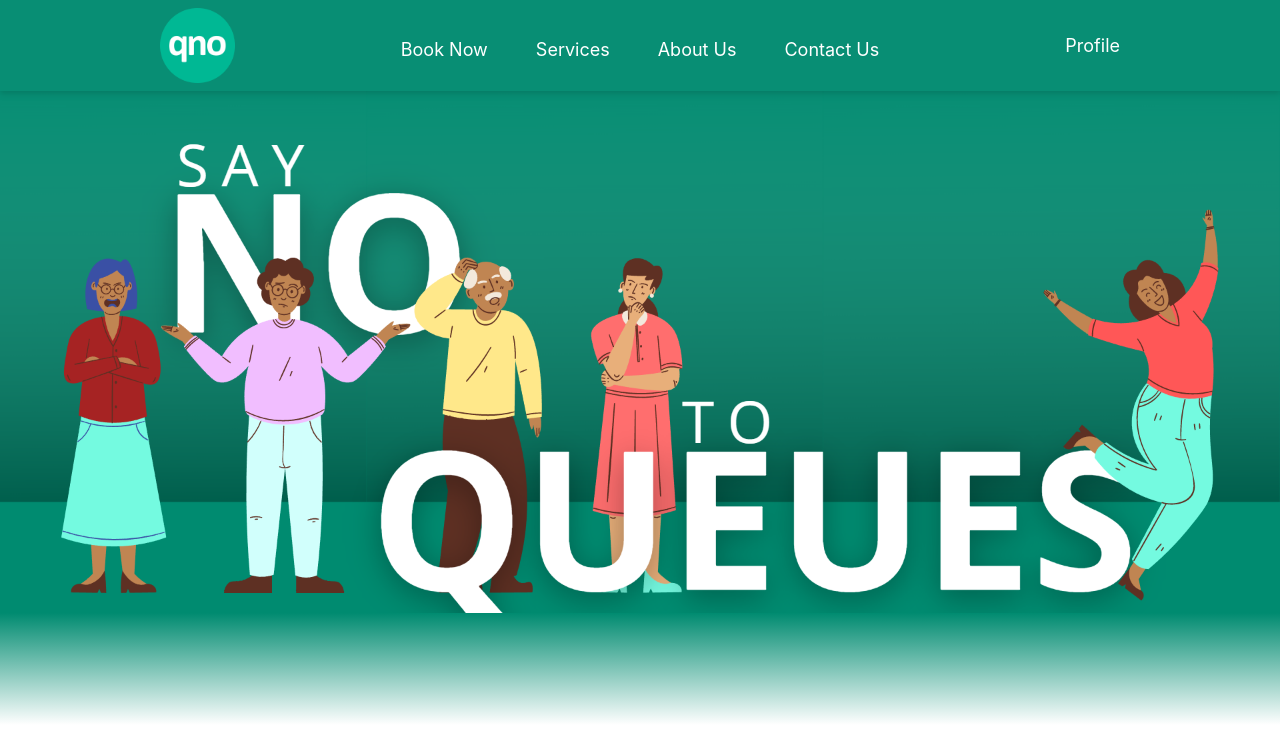
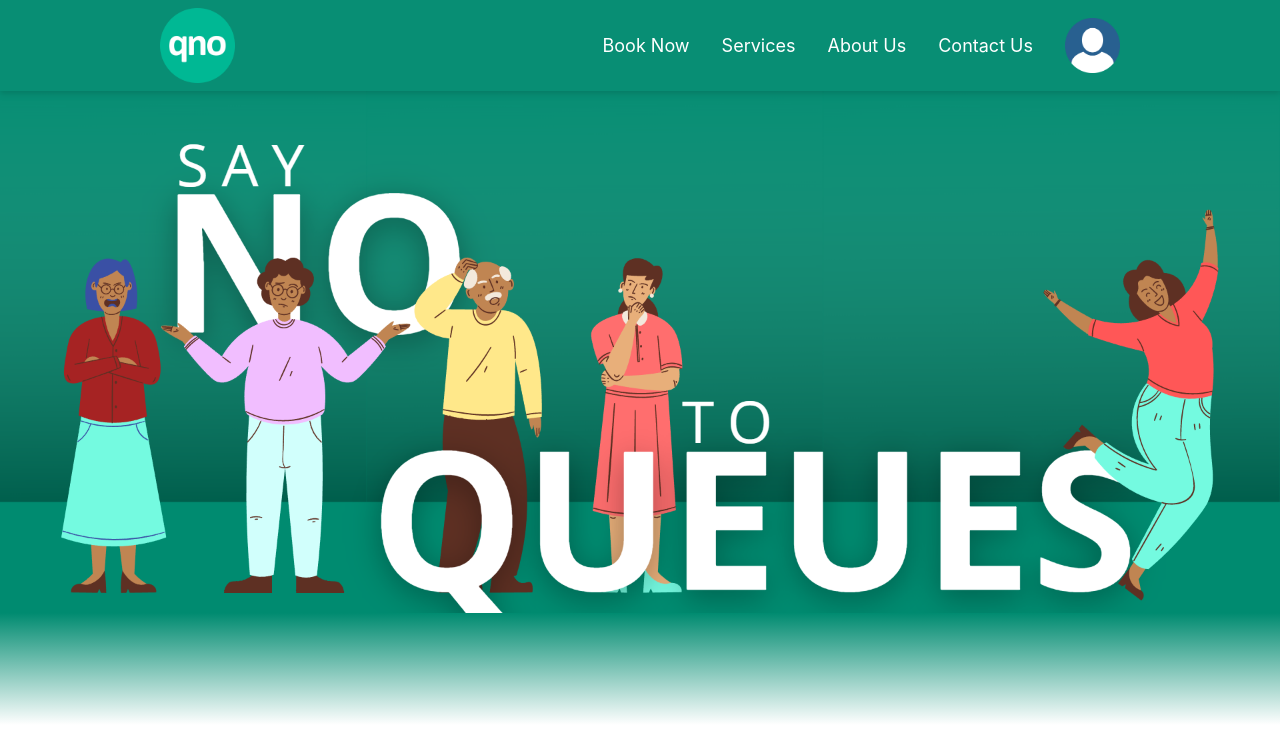
Before and after one commit to drigesh/qno-web, a React (Create React App) app in the folder frontend/: page / in a window 1280 px wide. Shown: the top 754 px of the page. Built offline with nearby package versions, Linux system fonts and the light colour scheme.

Commit message:
Hamburger menu implemented

```diff
--- a/frontend/src/App.js
+++ b/frontend/src/App.js
@@ -1,17 +1,17 @@
 import './App.css';
 import Footer from './components/Footer';
-import Header from './components/Header';
 import Carouselservices from './components/Carouselservices';
 import Frontbanner from './components/Frontbanner';
 import Features from './components/Features';
 import Servicesdescription from './components/Servicesdescription';
 import Testimonial from './components/Testimonial';
 import Checkin from './components/Checkin';
+import HamburgerHeader from './components/HamburgerHeader';
 
 function App() {
   return (
     <div className="App">
-    <Header/>
+    <HamburgerHeader/>
     <Frontbanner/>
     <Servicesdescription/>
     <Carouselservices/>
--- a/frontend/src/components/Footer.js
+++ b/frontend/src/components/Footer.js
@@ -17,10 +17,10 @@ export default function Footer1() {
  </div>
         <div class="col-12 col-lg-5   mt-4">
         <div className='font- d-flex   flex-lg-row justify-content-around'>
-                            <a className={`block text-center ${classes.font_poppins} transition ease-in-out delay-150  hover:-translate-y-1 hover:scale-125  duration-300`}href='#w'> About </a>
-                            <a className={`block text-center ${classes.font_poppins} transition ease-in-out delay-150  hover:-translate-y-1 hover:scale-125  duration-300`}href='#w'> Features </a>
-                            <a className={`block text-center ${classes.font_poppins} transition ease-in-out delay-150  hover:-translate-y-1 hover:scale-125  duration-300`}href='#w'> services </a>
-                            <a className={`block text-center ${classes.font_poppins} transition ease-in-out delay-150  hover:-translate-y-1 hover:scale-125  duration-300`}href='#w'> contact </a>
+                            <a className={`block text-center ${classes.font_poppins}`}href='#w'> About </a>
+                            <a className={`block text-center ${classes.font_poppins}`}href='#w'> Features </a>
+                            <a className={`block text-center ${classes.font_poppins}`}href='#w'> services </a>
+                            <a className={`block text-center ${classes.font_poppins}`}href='#w'> contact </a>
                         </div>
         </div>
       </div>
@@ -29,10 +29,10 @@ export default function Footer1() {
     <div class=" col-12 col-md-4 mt-auto mb-2  order-1">9144493485</div>
     <div class=" col-12 col-md-8 col-lg-6 offset-lg-2 mb-2  mt-3 d-flex justify-content-around order-3 order-md-2justify-content-sm-around">
 
-    <div><i className="fab fa-twitter-square md:mx-1 lg:mx-2 fa-2x transition ease-in-out delay-150  hover:-translate-y-1 hover:scale-150  duration-300"></i></div>
-    <div><i className="fab fa-facebook-square md:mx-1 lg:mx-2 fa-2x transition ease-in-out delay-150  hover:-translate-y-1 hover:scale-150  duration-300"></i></div>
-    <div><i className="fab fa-linkedin md:mx-1 lg:mx-2 fa-2x transition ease-in-out delay-150  hover:-translate-y-1 hover:scale-150  duration-300"></i></div>
-    <div><i className="fab fa-instagram-square md:mx-1 lg:mx-2 mr-auto fa-2x transition ease-in-out delay-150  hover:-translate-y-1 hover:scale-150  duration-300"></i></div>
+    <div><i className="fab fa-twitter-square md:mx-1 lg:mx-2 fa-2x"></i></div>
+    <div><i className="fab fa-facebook-square md:mx-1 lg:mx-2 fa-2x"></i></div>
+    <div><i className="fab fa-linkedin md:mx-1 lg:mx-2 fa-2x"></i></div>
+    <div><i className="fab fa-instagram-square md:mx-1 lg:mx-2 mr-auto fa-2x"></i></div>
     </div>
 
 
@@ -40,10 +40,10 @@ export default function Footer1() {
     <div class="col-12 order-2 col-md-4 order-md-3">xyz@gmail.com</div>
 
     <div class="col-12 col-md-8 col-lg-6 offset-lg-2 order-4 order-md-4 mt-2 row d-flex justify-content-around no-gutters  ">
-<a className='col-8 offest-2 offset-sm-3 my-2 col-sm-5 mx-2 flex rounded-full bg-white text-2xl text-left py-1 px-3 border-black transition ease-in-out delay-150  hover:-translate-y-1 hover:scale-110  duration-300' href='#w'>
+<a className='col-8 offest-2 offset-sm-3 my-2 col-sm-5 mx-2 flex rounded-full bg-white text-2xl text-left py-1 px-3 border-black' href='#w'>
     <i className="fab fa-google-play my-auto"></i><div className="my-auto ml-3"><p className="text-sm">Download on the</p><p className='text-bold leading-tight'>Play Store </p></div>
 </a>
-<a className='col-8 offset-2 offset-sm-3 my-2 col-sm-5 mx-2  flex  rounded-full bg-white text-2xl text-left py-1 px-3 border-black transition ease-in-out delay-150  hover:-translate-y-1 hover:scale-110  duration-300' href='#w'>
+<a className='col-8 offset-2 offset-sm-3 my-2 col-sm-5 mx-2  flex  rounded-full bg-white text-2xl text-left py-1 px-3 border-black' href='#w'>
     <i className="fab fa-app-store-ios my-auto"></i><div className="my-auto ml-3"><p className="text-sm  ">Download on the</p> <p className='text-bold leading-tight'>App Store </p></div>
 </a>
     </div>
--- /dev/null
+++ b/frontend/src/components/HamburgerHeader.js
@@ -0,0 +1,113 @@
+import { useState } from "react"; // import state
+import logo from './../images/qno-logo.png';
+import classes from './Header.module.css';
+import userimage from './../images/userimage.png';
+
+
+
+export default function Header() {
+  const [isNavOpen, setIsNavOpen] = useState(false); // initiate isNavOpen state with false
+
+  return (
+    <div className="flex items-center justify-between  py-8 bg-[#088E74] px-12 xl:px-40 sticky top-0 z-40 text-xs  sm:text-sm md:text-base text-white lg:text-lg pt-2 pb-2 drop-shadow-md container-fluid">
+      <a href="/">
+      <img src={logo} class={`${classes.logo}`} alt="logo"></img>
+      </a>
+      <nav>
+        <section className="MOBILE-MENU flex md:hidden">
+          <div
+            className="HAMBURGER-ICON space-y-2"
+            onClick={() => setIsNavOpen((prev) => !prev)} // toggle isNavOpen state on click
+          >
+            <span className="block h-0.5 w-8  bg-white"></span>
+            <span className="block h-0.5 w-8  bg-white"></span>
+            <span className="block h-0.5 w-8  bg-white"></span>
+          </div>
+
+          <div className={isNavOpen ? "showMenuNav" : "hideMenuNav"}>
+            <div
+              className="CROSS-ICON absolute top-0 right-0 px-8 py-8"
+              onClick={() => setIsNavOpen(false)} // change isNavOpen state to false to close the menu
+            >
+              <svg
+                className="h-8 w-8 text-gray-600"
+                viewBox="0 0 24 24"
+                fill="none"
+                stroke="currentColor"
+                strokeWidth="2"
+                strokeLinecap="round"
+                strokeLinejoin="round"
+              >
+                <line x1="18" y1="6" x2="6" y2="18" />
+                <line x1="6" y1="6" x2="18" y2="18" />
+              </svg>
+            </div>
+            <ul className="MENU-LINK-MOBILE-OPEN flex flex-col items-center text-white text-base font-bold justify-content-between ">
+            <li className=" my-6 uppercase">
+            <a href="/">
+            <img src={userimage} class={`${classes.userimage}`} alt="userimage"></img>
+            </a>
+            </li>
+            <li className="border-b border-gray-400 my-6 uppercase">
+              <a  className="hover:text-green" href="/about">Book Now</a>
+              </li>
+              <li className="border-b border-gray-400 my-6 uppercase">
+              <a className="hover:text-green" href="/portfolio">Services</a>
+            </li>
+            <li className="border-b border-gray-400 my-6 uppercase">
+            <a className="hover:text-green" href="/contact">About Us</a>
+          </li>
+              <li className="border-b border-gray-400 my-6 uppercase">
+              <a className="hover:text-green" href="/contact">Contact Us</a>
+              </li>
+
+            </ul>
+          </div>
+        </section>
+
+        <ul className="DESKTOP-MENU hidden space-x-8 md:flex justify-content-between align-items-center text-base  sm:text-sm md:text-base text-white lg:text-lg">
+
+        <li>
+            <a  className="hover:text-green" href="/about">Book Now</a>
+          </li>
+          <li>
+            <a className="hover:text-green" href="/portfolio">Services</a>
+          </li>
+          <li>
+            <a className="hover:text-green" href="/contact">About Us</a>
+          </li>
+          <li>
+          <a className="hover:text-green" href="/contact">Contact Us</a>
+        </li>
+
+
+        <li>
+        <a href="/">
+        <img src={userimage} class={`${classes.userimage}`} alt="userimage"></img>
+        </a>
+      </li>
+
+        </ul>
+      </nav>
+      <style>{`
+      .hideMenuNav {
+        display: none;
+      }
+      .showMenuNav {
+        display: block;
+        position: absolute;
+        width: 100%;
+        height: 100vh;
+        top: 0;
+        left: 0;
+        background:#088E74;
+        z-index: 10;
+        display: flex;
+        flex-direction: column;
+        justify-content: space-evenly;
+        align-items: center;
+      }
+    `}</style>
+    </div>
+  );
+}
--- a/frontend/src/components/Header.module.css
+++ b/frontend/src/components/Header.module.css
@@ -5,3 +5,7 @@
 .br_100{
     border-radius: 100%;
 }
+.userimage{
+    width: 55px;
+    height: 55px;
+}
```
Also changed, not shown: frontend/src/images/userimage.png (added).
